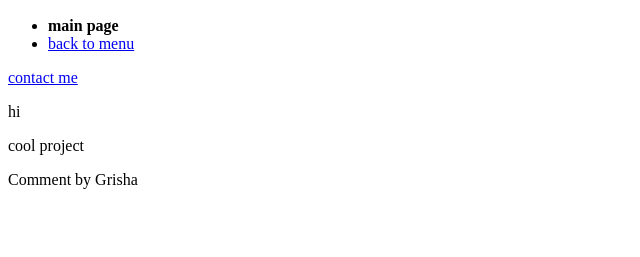
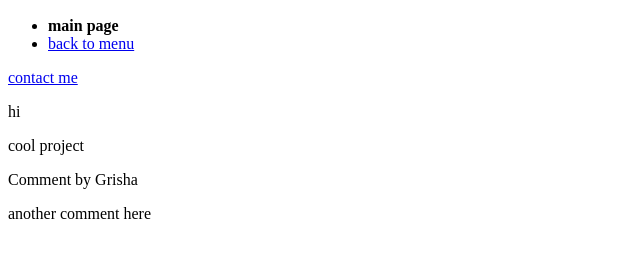
Before and after one commit to justinxu1/practice, a plain HTML site: page index.html in a window 1280 px wide. Shown: the part 451-708 px from the top of the page, without its empty margins (0-640 px from the left). Drawn offline with Linux system fonts and the light colour scheme.

Commit message:
trying another commit too

```diff
--- a/index.html
+++ b/index.html
@@ -25,5 +25,6 @@
     <p> hi</p>
     <p> cool project</p>
     <p> Comment by Grisha</p>
+    <p> another comment here</p>
   </body>
 </html>
```
